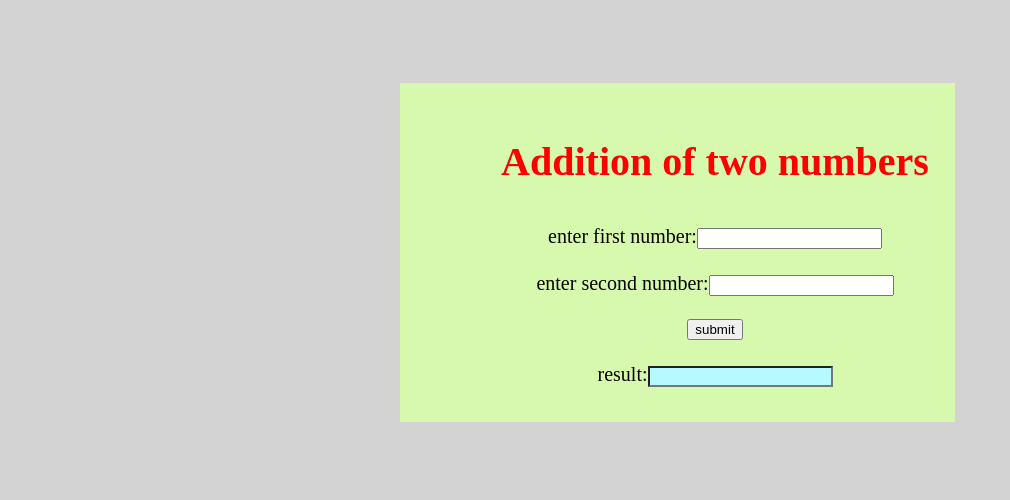
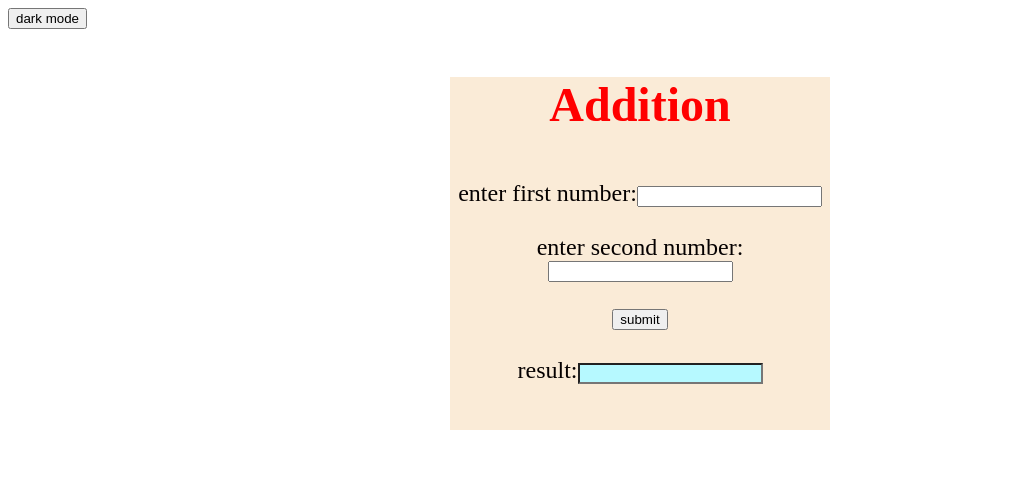
Before and after one commit to boddunethaji/project1, a plain HTML site: page add.html in a window 1280 px wide. Shown: the whole page, without its empty margins (0-1010 px from the left). Drawn offline with Linux system fonts and the light colour scheme.

Commit message:
Update add.html

```diff
--- a/add.html
+++ b/add.html
@@ -1,27 +1,43 @@
 <html>
-<head>
+    <div id="inner_container">
+        <button onclick="myFunction()">dark mode</button>
+        <script>
+        function myFunction() {
+           var element = document.body;
+           element.classList.toggle("dark-mode");
+        }
+        </script>
 <style>
+    .dark-mode {
+        background-color: black;
+        color: white;
+      }
       #out{
         background-color:rgb(182, 249, 255);
         }
-div{
-background-color:rgb(215, 249, 174);
-width: 600px;
+
+        #content_container {
+            background-color: antiquewhite;
+            width: 30%;
+            height:45%;
+            margin:auto;
             padding:auto;
-margin:auto;
-font-size:20px;
-outline:solid lightgrey 2000px;
-margin:auto;
-padding:15px;
+            font-size:1.5rem;
+            font-family:Britannic;
+            display: center;
+        justify-content: center;
+        align-items: center;
+        float: c
         }
     </style>
-</head>
 <body>
-    <div><div><div><div>
-<title>Addition of two numbers</title>
+
+<title>Addition</title>
 <div>
 <div>
-<h1 style="color:red"><p align ="center">Addition of two numbers</p></h1>
+    <div id="content_container">
+        <p align="center">
+<h1 style="color:red"><p align ="center">Addition</p></h1>
 <h style="color:rgb(5, 0, 0)">
 <p align = "center">enter first number:<input id="first">
 <br /><br
@@ -29,9 +45,7 @@ padding:15px;
 <button onclick="add()">submit</button><br/><br/>
 result:<input id="out"></h></p
 </div>
-</div>
-</div>
-</div>
+</p>
 </div>
 </div>
 </body>
```
Lines whose indentation alone changed are shown as unchanged.
